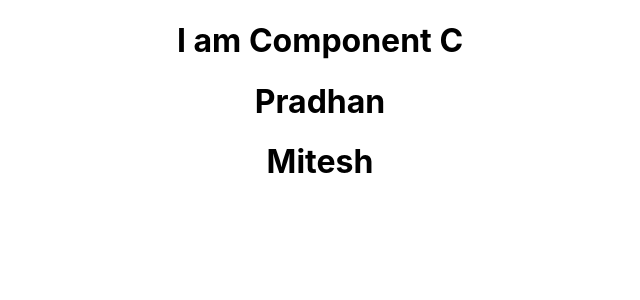
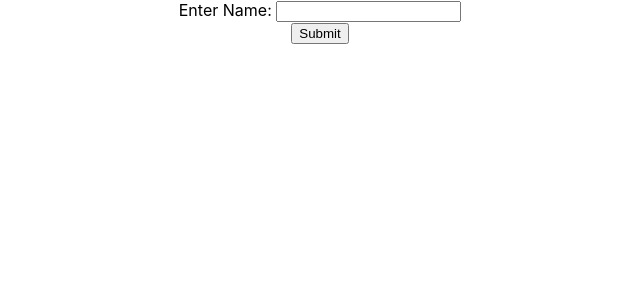
Before and after one commit to yogeshkumarpatil/new-app, a React (Create React App) app: page / in a window 1280 px wide. Shown: the top 300 px of the page, without its empty margins (320-960 px from the left). Built offline with nearby package versions, Linux system fonts and the light colour scheme.

Commit message:
Controlled Compoents in react is complete

```diff
--- a/src/App.js
+++ b/src/App.js
@@ -1,6 +1,7 @@
 import {createContext, useState} from "react";
 import "./App.css";
-import CompA from "./CompA";
+
+import ControlledForm from "./ControlledForm";
 
 export const NameContext = createContext();
 export const ChannelYogesh = createContext();
@@ -9,12 +10,7 @@
   const [name, setName ] = useState('Pradhan')
     return (
         <div classNmae="App">
-         <NameContext.Provider value={name}>
-            {/* <NameContext.Provider value={'Yogesh'}> */}
-            <ChannelYogesh.Provider value="Mitesh">
-              <CompA />
-            </ChannelYogesh.Provider>
-            </NameContext.Provider>
+         <ControlledForm />
         </div>
     );
 }
--- /dev/null
+++ b/src/ControlledForm.js
@@ -0,0 +1,40 @@
+import React, {Component} from "react";
+
+export default class ControlledForm extends Component {
+    constructor(props) {
+        super(props);
+
+        this.state = {
+            // data: "Yogesh",
+            data: "",
+        };
+    }
+    handleFormYogesh = (e) => {
+        this.setState({
+            // data: e.target.value.toLowerCase() // all letter become small
+            //data: e.target.value.toUpperCase() // all letters become capital
+            // data: e.target.value.substring(0,15) // only accept 15 character not accept more than 15
+            //    data: e.target.value.toLowerCase().substring(0,15)
+            data: e.target.value,
+        });
+    };
+
+    handleFormSubmisstionYogesh = (e) => {
+        e.preventDefault()
+        console.log(e.target[0].value.toUpperCase());
+    };
+
+    render() {
+        return (
+            <div>
+                <form onSubmit={this.handleFormSubmisstionYogesh}>
+                    {/* <h1>{this.state.data}</h1> */}
+                    <label htmlFor=""> Enter Name: </label>
+                    <input type="text" value={this.state.data} onChange={this.handleFormYogesh} />
+                    <br />
+                    <input type="submit" value="Submit" />
+                </form>
+            </div>
+        );
+    }
+}
```
